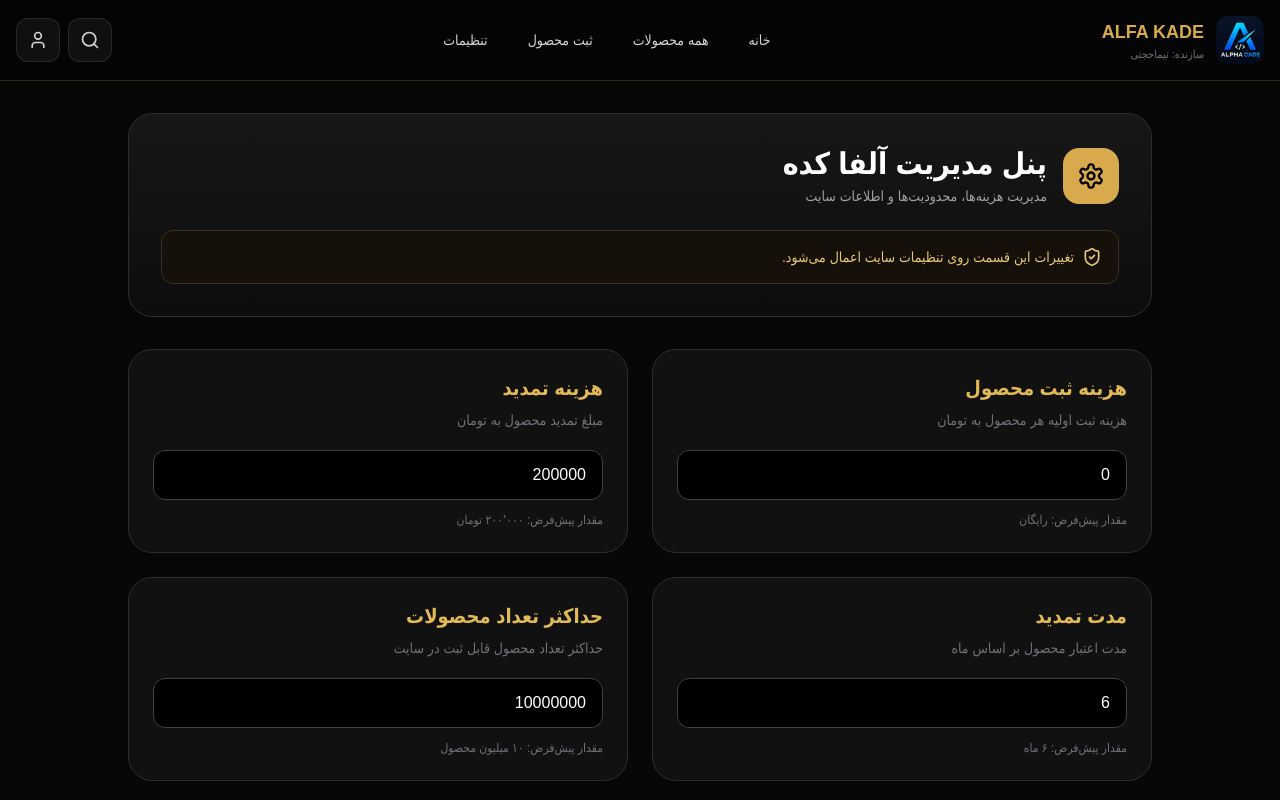
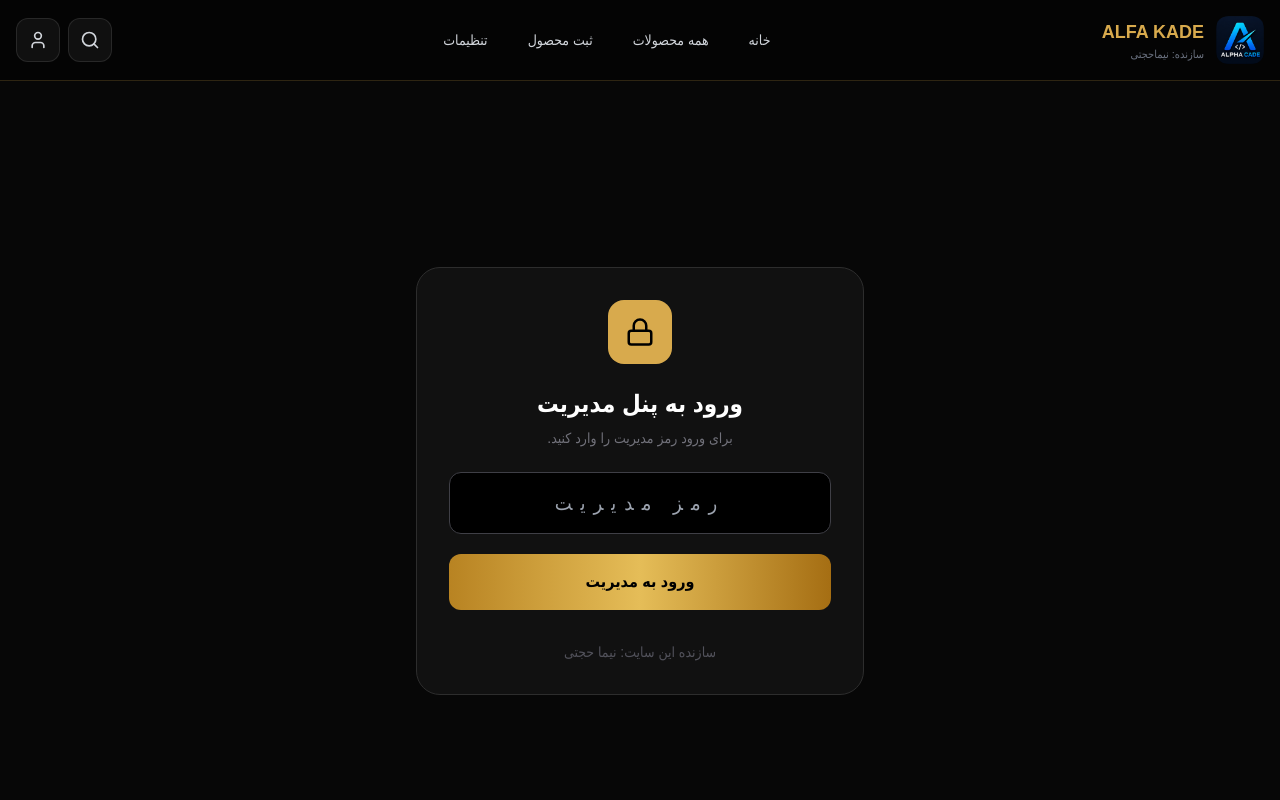
Before and after one commit to nymahjty0-lang/ALFA-KADE, a Next.js app: page /ALFA-KADE/admin in a window 1280 px wide. Shown: the top 800 px of the page. Built offline with nearby package versions, Linux system fonts and the light colour scheme; no server answers; the database is empty.

Commit message:
Update page.tsx

```diff
--- a/app/admin/page.tsx
+++ b/app/admin/page.tsx
@@ -1,7 +1,7 @@
 "use client";
 
 import { useEffect, useState } from "react";
-import { Save, Settings, ShieldCheck } from "lucide-react";
+import { Save, Settings, ShieldCheck, Lock } from "lucide-react";
 import { createClient } from "../../lib/supabase";
 
 type SettingsState = {
@@ -24,7 +24,13 @@
   suggestions_email: "alphakade11@gmail.com",
 };
 
+const ADMIN_PASSWORD = "909174";
+
 export default function AdminPage() {
+  const [password, setPassword] = useState("");
+  const [authenticated, setAuthenticated] = useState(false);
+  const [passwordError, setPasswordError] = useState("");
+
   const [settings, setSettings] =
     useState<SettingsState>(defaultSettings);
 
@@ -32,9 +38,21 @@
   const [saving, setSaving] = useState(false);
   const [message, setMessage] = useState("");
 
+  function login() {
+    if (password === ADMIN_PASSWORD) {
+      setAuthenticated(true);
+      setPasswordError("");
+      return;
+    }
+
+    setPasswordError("رمز مدیریت اشتباه است.");
+  }
+
   useEffect(() => {
+    if (!authenticated) return;
+
     loadSettings();
-  }, []);
+  }, [authenticated]);
 
   async function loadSettings() {
     try {
@@ -124,6 +142,67 @@
     }
   }
 
+  if (!authenticated) {
+    return (
+      <main className="flex min-h-screen items-center justify-center bg-[#070707] px-4 text-white">
+        <div className="w-full max-w-md rounded-3xl border border-[#2d2d2d] bg-[#111111] p-6 sm:p-8">
+
+          <div className="mb-6 flex justify-center">
+            <div className="flex h-16 w-16 items-center justify-center rounded-2xl bg-[#d8aa4d] text-black">
+              <Lock size={30} />
+            </div>
+          </div>
+
+          <h1 className="text-center text-2xl font-bold">
+            ورود به پنل مدیریت
+          </h1>
+
+          <p className="mt-2 text-center text-sm text-zinc-500">
+            برای ورود رمز مدیریت را وارد کنید.
+          </p>
+
+          <div className="mt-6">
+            <input
+              type="password"
+              value={password}
+              onChange={(e) => {
+                setPassword(e.target.value);
+                setPasswordError("");
+              }}
+              onKeyDown={(e) => {
+                if (e.key === "Enter") {
+                  login();
+                }
+              }}
+              placeholder="رمز مدیریت"
+              inputMode="numeric"
+              dir="ltr"
+              className="w-full rounded-xl border border-zinc-700 bg-black px-4 py-4 text-center text-xl tracking-[0.4em] text-white outline-none focus:border-[#d8aa4d]"
+            />
+          </div>
+
+          {passwordError && (
+            <div className="mt-4 rounded-xl border border-red-900/50 bg-red-950/20 p-3 text-center text-sm text-red-400">
+              {passwordError}
+            </div>
+          )}
+
+          <button
+            type="button"
+            onClick={login}
+            className="mt-5 w-full rounded-xl bg-gradient-to-r from-[#b88322] via-[#e5bd58] to-[#a56e13] px-6 py-4 font-bold text-black transition hover:opacity-90"
+          >
+            ورود به مدیریت
+          </button>
+
+          <div className="mt-8 text-center text-sm text-zinc-600">
+            سازنده این سایت: نیما حجتی
+          </div>
+        </div>
+      </main>
+    );
+  }
+
   if (loading) {
     return (
       <main className="min-h-screen bg-[#070707] px-4 py-16 text-white">
@@ -140,7 +219,6 @@
     <main className="min-h-screen bg-[#070707] px-4 py-8 text-white sm:px-6">
       <div className="mx-auto max-w-5xl">
 
-        {/* Header */}
         <div className="mb-8 rounded-3xl border border-[#2d2d2d] bg-gradient-to-b from-[#171717] to-[#0d0d0d] p-6 sm:p-8">
 
           <div className="flex items-center gap-4">
@@ -167,10 +245,8 @@
           </div>
         </div>
 
-        {/* Settings */}
         <div className="grid gap-6 md:grid-cols-2">
 
-          {/* Registration fee */}
           <section className="rounded-3xl border border-[#2d2d2d] bg-[#111111] p-6">
             <h2 className="mb-2 text-xl font-bold text-[#e2b957]">
               هزینه ثبت محصول
@@ -185,13 +261,9 @@
               min="0"
               value={settings.new_product_fee}
               onChange={(e) =>
-                updateSetting(
-                  "new_product_fee",
-                  e.target.value
-                )
+                updateSetting("new_product_fee", e.target.value)
               }
               className="w-full rounded-xl border border-zinc-700 bg-black px-4 py-3 text-white outline-none focus:border-[#d8aa4d]"
-              placeholder="0"
             />
 
             <p className="mt-3 text-xs text-zinc-500">
@@ -199,7 +271,6 @@
             </p>
           </section>
 
-          {/* Renewal fee */}
           <section className="rounded-3xl border border-[#2d2d2d] bg-[#111111] p-6">
             <h2 className="mb-2 text-xl font-bold text-[#e2b957]">
               هزینه تمدید
@@ -214,13 +285,9 @@
               min="0"
               value={settings.renewal_fee}
               onChange={(e) =>
-                updateSetting(
-                  "renewal_fee",
-                  e.target.value
-                )
+                updateSetting("renewal_fee", e.target.value)
               }
               className="w-full rounded-xl border border-zinc-700 bg-black px-4 py-3 text-white outline-none focus:border-[#d8aa4d]"
-              placeholder="200000"
             />
 
             <p className="mt-3 text-xs text-zinc-500">
@@ -228,7 +295,6 @@
             </p>
           </section>
 
-          {/* Renewal period */}
           <section className="rounded-3xl border border-[#2d2d2d] bg-[#111111] p-6">
             <h2 className="mb-2 text-xl font-bold text-[#e2b957]">
               مدت تمدید
@@ -243,13 +309,9 @@
               min="1"
               value={settings.renewal_months}
               onChange={(e) =>
-                updateSetting(
-                  "renewal_months",
-                  e.target.value
-                )
+                updateSetting("renewal_months", e.target.value)
               }
               className="w-full rounded-xl border border-zinc-700 bg-black px-4 py-3 text-white outline-none focus:border-[#d8aa4d]"
-              placeholder="6"
             />
 
             <p className="mt-3 text-xs text-zinc-500">
@@ -257,7 +319,6 @@
             </p>
           </section>
 
-          {/* Max products */}
           <section className="rounded-3xl border border-[#2d2d2d] bg-[#111111] p-6">
             <h2 className="mb-2 text-xl font-bold text-[#e2b957]">
               حداکثر تعداد محصولات
@@ -272,13 +333,9 @@
               min="1"
               value={settings.max_products}
               onChange={(e) =>
-                updateSetting(
-                  "max_products",
-                  e.target.value
-                )
+                updateSetting("max_products", e.target.value)
               }
               className="w-full rounded-xl border border-zinc-700 bg-black px-4 py-3 text-white outline-none focus:border-[#d8aa4d]"
-              placeholder="10000000"
             />
 
             <p className="mt-3 text-xs text-zinc-500">
@@ -286,7 +343,6 @@
             </p>
           </section>
 
-          {/* Max sellers */}
           <section className="rounded-3xl border border-[#2d2d2d] bg-[#111111] p-6">
             <h2 className="mb-2 text-xl font-bold text-[#e2b957]">
               فروشنده برای هر محصول
@@ -307,7 +363,6 @@
                 )
               }
               className="w-full rounded-xl border border-zinc-700 bg-black px-4 py-3 text-white outline-none focus:border-[#d8aa4d]"
-              placeholder="1000"
             />
 
             <p className="mt-3 text-xs text-zinc-500">
@@ -315,7 +370,6 @@
             </p>
           </section>
 
-          {/* Support */}
           <section className="rounded-3xl border border-[#2d2d2d] bg-[#111111] p-6">
             <h2 className="mb-2 text-xl font-bold text-[#e2b957]">
               ایمیل پشتیبانی
@@ -329,18 +383,13 @@
               type="email"
               value={settings.support_email}
               onChange={(e) =>
-                updateSetting(
-                  "support_email",
-                  e.target.value
-                )
+                updateSetting("support_email", e.target.value)
               }
               className="w-full rounded-xl border border-zinc-700 bg-black px-4 py-3 text-white outline-none focus:border-[#d8aa4d]"
-              placeholder="alphakade11@gmail.com"
               dir="ltr"
             />
           </section>
 
-          {/* Suggestions */}
           <section className="rounded-3xl border border-[#2d2d2d] bg-[#111111] p-6 md:col-span-2">
             <h2 className="mb-2 text-xl font-bold text-[#e2b957]">
               ایمیل پیشنهادات
@@ -354,19 +403,14 @@
               type="email"
               value={settings.suggestions_email}
               onChange={(e) =>
-                updateSetting(
-                  "suggestions_email",
-                  e.target.value
-                )
+                updateSetting("suggestions_email", e.target.value)
               }
               className="w-full rounded-xl border border-zinc-700 bg-black px-4 py-3 text-white outline-none focus:border-[#d8aa4d]"
-              placeholder="alphakade11@gmail.com"
               dir="ltr"
             />
           </section>
         </div>
 
-        {/* Save */}
         <div className="mt-8 rounded-3xl border border-[#2d2d2d] bg-[#111111] p-6">
 
           {message && (
@@ -389,11 +433,10 @@
           </button>
         </div>
 
-        {/* Footer */}
         <div className="py-8 text-center text-sm text-zinc-600">
-          سازنده: نیماحجتی
+          سازنده این سایت: نیما حجتی
         </div>
       </div>
     </main>
-);
-}
+  );
+                      }
```
